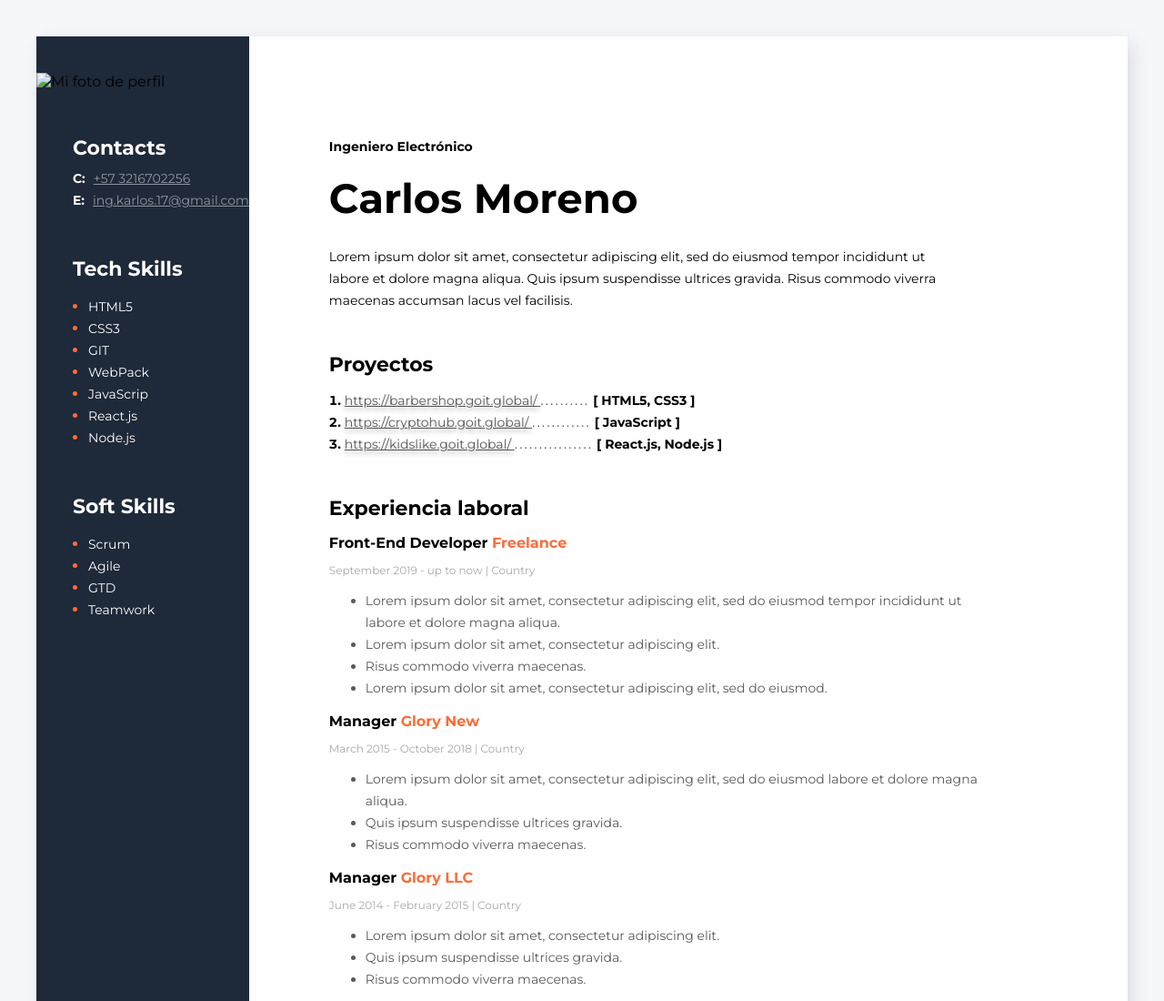
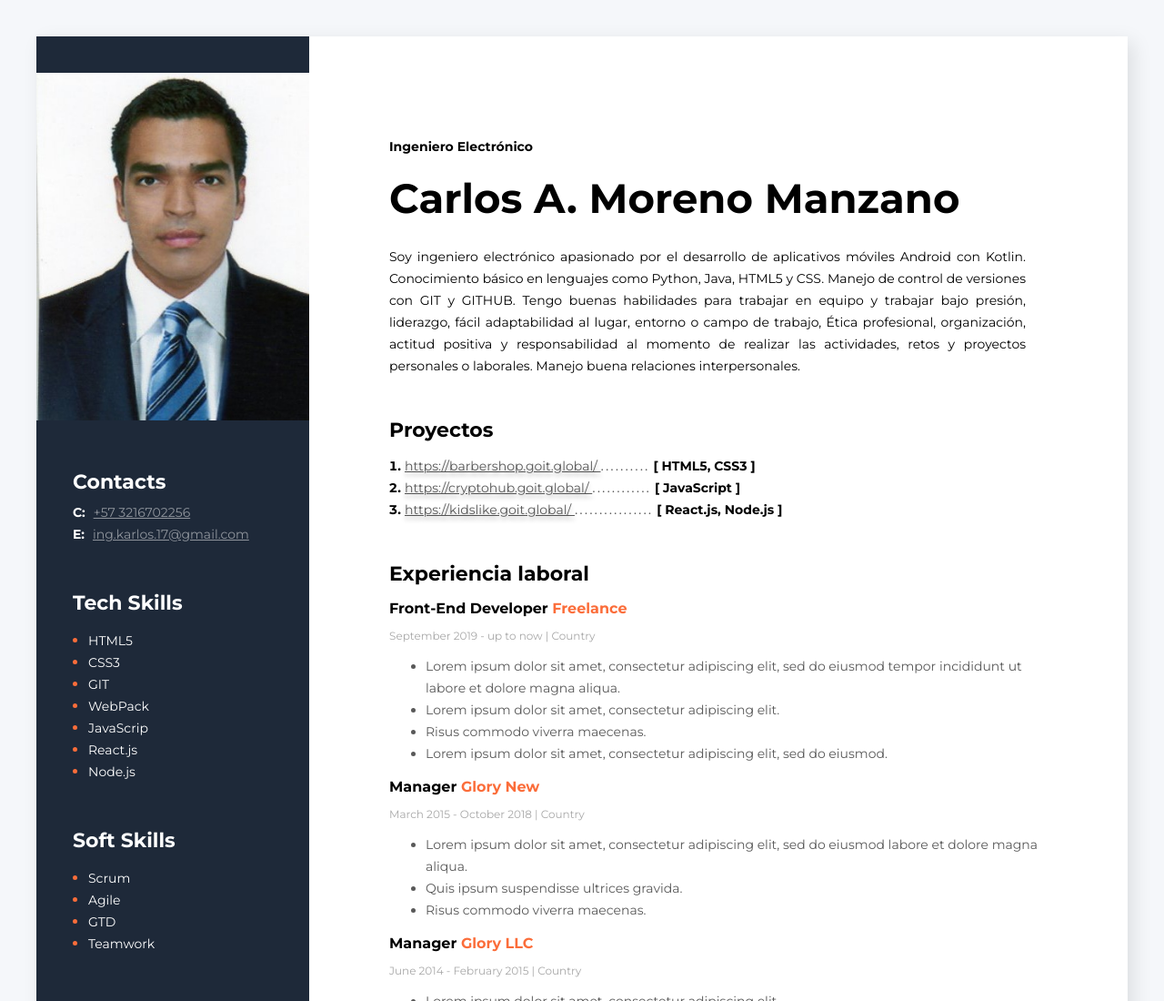
Before and after one commit to Cmorenodev/CV_SitioWeb, a plain HTML site: page index.html in a window 1280 px wide. Shown: the top 1100 px of the page at 91% size. Drawn offline with Linux system fonts and the light colour scheme.

Commit message:
Se modifica fotoPerfil, descripciónPerfil, nombre y se agrega img

```diff
--- a/css/styles.css
+++ b/css/styles.css
@@ -37,6 +37,7 @@ li{
     font-weight: 400;
     font-size: 14px;
     line-height: 24px;
+    text-align: justify;
 }
 
 .descripcion{
--- a/index.html
+++ b/index.html
@@ -16,12 +16,16 @@
             <!-- Descripción -->
             <div class="descripcion">
                 <h2 class="descripcion-profesion">Ingeniero Electrónico</h2>
-                <h1 class="nombre">Carlos Moreno</h1>
+                <h1 class="nombre">Carlos A. Moreno Manzano</h1>
                 <p class="miPerfil-descripcion">
-                    Lorem ipsum dolor sit amet, consectetur adipiscing elit,
-                    sed do eiusmod tempor incididunt ut labore et dolore magna aliqua.
-                    Quis ipsum suspendisse ultrices gravida. Risus commodo viverra maecenas
-                    accumsan lacus vel facilisis.
+                    Soy ingeniero electrónico apasionado por el desarrollo de aplicativos móviles  Android con Kotlin.
+                    Conocimiento básico en lenguajes como Python, Java, HTML5 y CSS. Manejo de control de versiones
+                    con GIT y GITHUB.
+
+                    Tengo buenas habilidades para trabajar en equipo y trabajar bajo presión, liderazgo, fácil adaptabilidad al
+                    lugar, entorno o campo de trabajo, Ética profesional, organización, actitud positiva y responsabilidad al
+                    momento de realizar las actividades, retos y proyectos personales o laborales. Manejo buena relaciones
+                    interpersonales.
                 </p>
             </div>
             <!-- Proyectos -->
@@ -91,7 +95,7 @@
         </div>
         <!-- Información secundaria -->
         <aside class="informacion-lateral">
-            <img src="./imagenes/photo.jpg" alt="Mi foto de perfil" width="300">
+            <img src="./img/fotoPerfil1.jpg" alt="Mi foto de perfil" width="300">
             <!-- Contactos -->
             <div class="contactos">
                 <h3 class="titulo-lateral">Contacts</h3>
```
Also changed, not shown: img/fotoPerfil1.jpg (added), img/photo.jpg (added), 1 other file.
